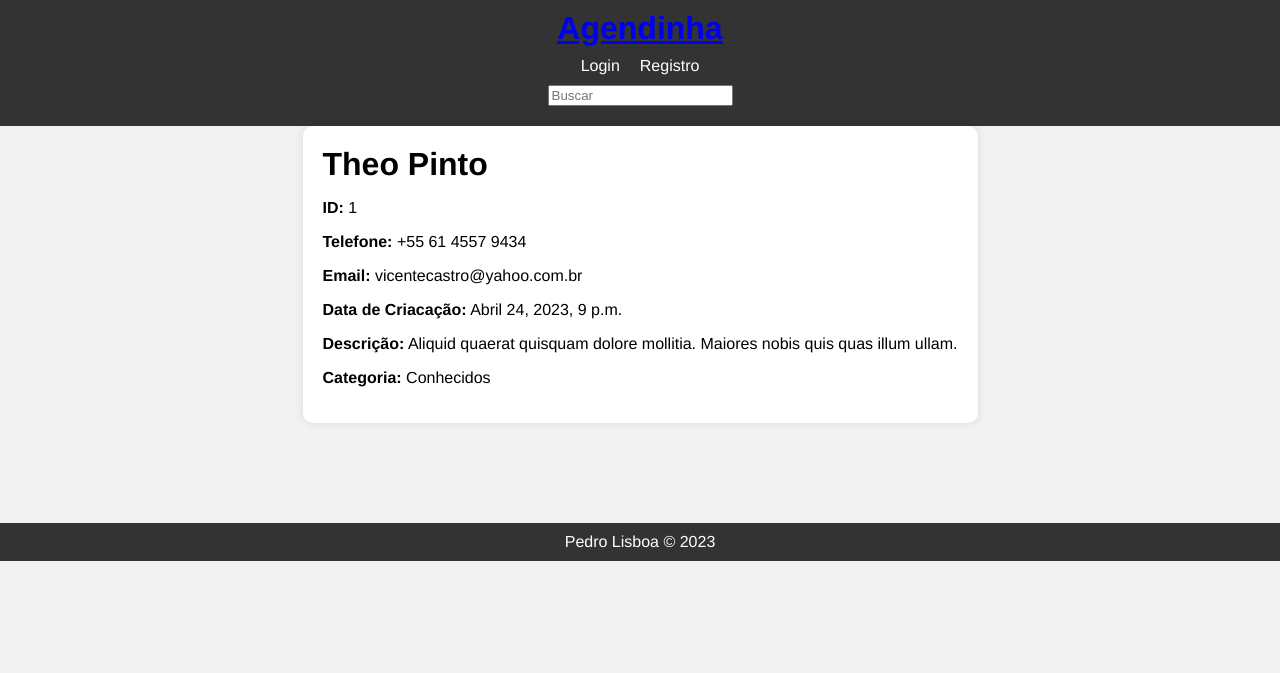
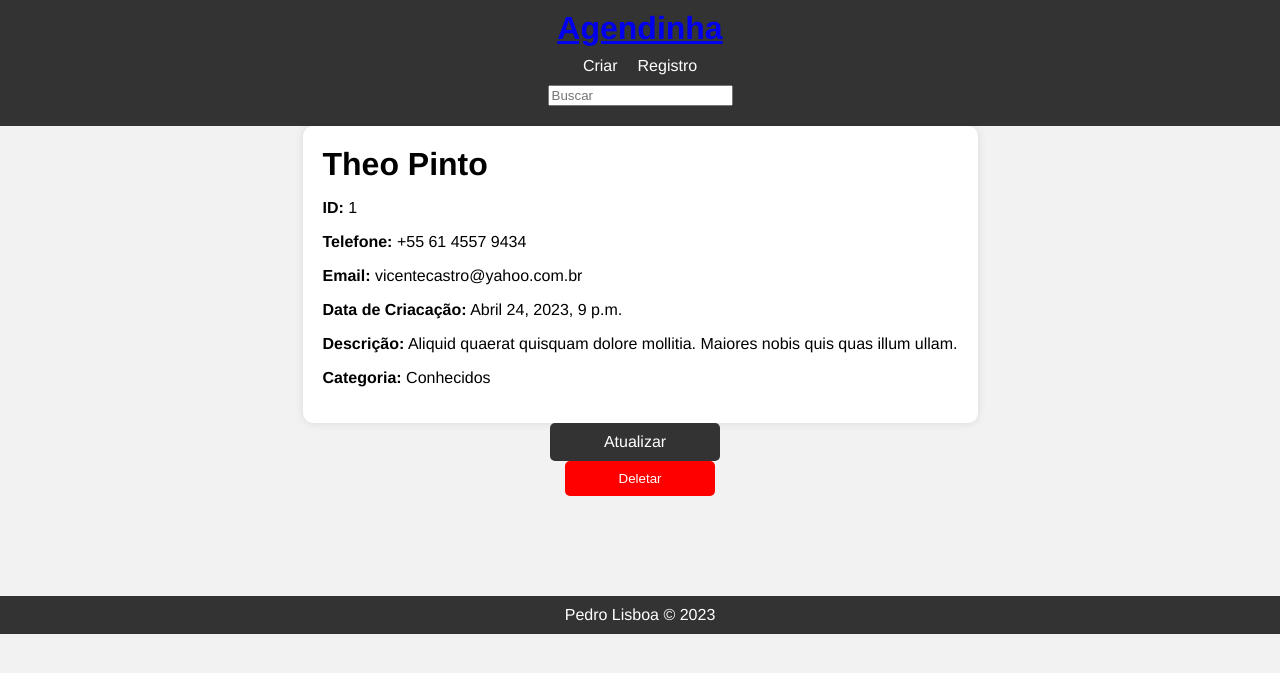
Before and after one commit to pedrolisboaa/agenda_de_contatos, a Django app: page /contato/1/detalhe/ in a window 1280 px wide. Shown: the top 673 px of the page. Run offline with Django 3.2, Linux system fonts and the light colour scheme; data comes from the database, SQL or seed files in the repository; both versions use the stored data as it was after the commit.

Commit message:
finalizando parte do CRUD

```diff
--- a/contato/static/css/style.css
+++ b/contato/static/css/style.css
@@ -189,3 +189,35 @@ input[type="text"] {
 .btn:hover {
     background-color: #0056b3;
 }
+
+
+.btn__atualizar,
+.btn__deletar {
+  display: inline-block;
+  width: 150px; /* Largura fixa para ambos os botões (ajuste conforme necessário) */
+  background-color: #333;
+  color: #fff;
+  padding: 10px;
+  text-align: center;
+  text-decoration: none;
+  border: none;
+  border-radius: 5px;
+  cursor: pointer;
+  transition: background-color 0.3s;
+}
+
+.btn__atualizar {
+  margin-right: 10px; /* Espaço entre os botões */
+}
+
+.btn__deletar {
+  background-color: #ff0000; /* Cor vermelha para o botão "Deletar" */
+}
+
+.btn__atualizar:hover {
+  background-color: #0056b3;
+}
+
+.btn__deletar:hover {
+  background-color: #ff3333;
+}
--- /dev/null
+++ b/contato/static/js/script.js
@@ -0,0 +1,11 @@
+document.addEventListener('DOMContentLoaded', function(){
+    const formulario = document.getElementById('formulario__deletar')
+    const botao =  document.getElementById('botao__deletar')
+
+    botao.addEventListener('click', function(){
+        const confirmacao = confirm('Tem certeza que deseja deletar esse contato?')
+        if (confirmacao){
+            formulario.submit()
+        }
+    })
+})
--- a/contato/templates/base.html
+++ b/contato/templates/base.html
@@ -24,7 +24,7 @@
 
         <div class="header__container container_menu">
             <ul>
-                <li><a href="#">Login</a></li>
+                <li><a href="{% url 'criar' %}">Criar</a></li>
                 <li><a href="#">Registro</a></li>
             </ul>
         </div >
--- a/contato/templates/contato_unico.html
+++ b/contato/templates/contato_unico.html
@@ -1,4 +1,5 @@
 {% extends "base.html" %}
+{% load static %}
 
 {% block titulo %}
     Contato - {{contato.nome}}
@@ -17,7 +18,18 @@
             <p><b>Descrição:</b> {{contato.descricao}}</p>
             <p><b>Categoria:</b> {{contato.categoria.nome}}</p>
         </div>
+
+        <div class="containner__butoes">
+            <a class="btn__atualizar" href="{% url 'atualizar' contato.id %}">Atualizar</a>
+
+            <form action="{% url 'deletar' contato.id %}" method="POST" id="formulario__deletar">
+                {%  csrf_token %}
+                <button class="btn__deletar" type="submit" id="botao__deletar">Deletar</button>
+            </form>
+        </div>
     </div>
+
+    <script src="{% static 'js/script.js' %}"></script>
 
 
 
--- a/contato/templates/criar.html
+++ b/contato/templates/criar.html
@@ -8,7 +8,7 @@
 
     <div class="container__main">
         <div class="container__contatos">
-            <form action="{% url 'criar' %}" method="POST" enctype="multipart/form-data">
+            <form action="{{ acao_formulario }}" method="POST" enctype="multipart/form-data">
                 {% csrf_token %}
 
                 {{ formulario}}
--- a/contato/urls.py
+++ b/contato/urls.py
@@ -1,5 +1,5 @@
 from django.urls import path
-from .views import index, contato_unico, buscar, criar
+from .views import index, contato_unico, buscar, criar, atualizar, deletar
 
 urlpatterns = [
     path('buscar/', buscar, name='buscar'),
@@ -7,8 +7,8 @@ urlpatterns = [
 
     # Contato (CRUD)
     path('contato/<int:id_contato>/detalhe/', contato_unico, name='contato_unico'),
-    #path('contato/<int:id_contato>/atualizar/', contato_unico, name='contato_unico'),
-    #path('contato/<int:id_contato>/detelar/', contato_unico, name='contato_unico'),
+    path('contato/<int:id_contato>/atualizar/', atualizar, name='atualizar'),
+    path('contato/<int:id_contato>/detelar/', deletar, name='deletar'),
     path('contato/criar/', criar, name='criar'),
 
 ]
```
Also changed, not shown: contato/views/contato_forms.py (+50 -6 lines), db.sqlite3.
